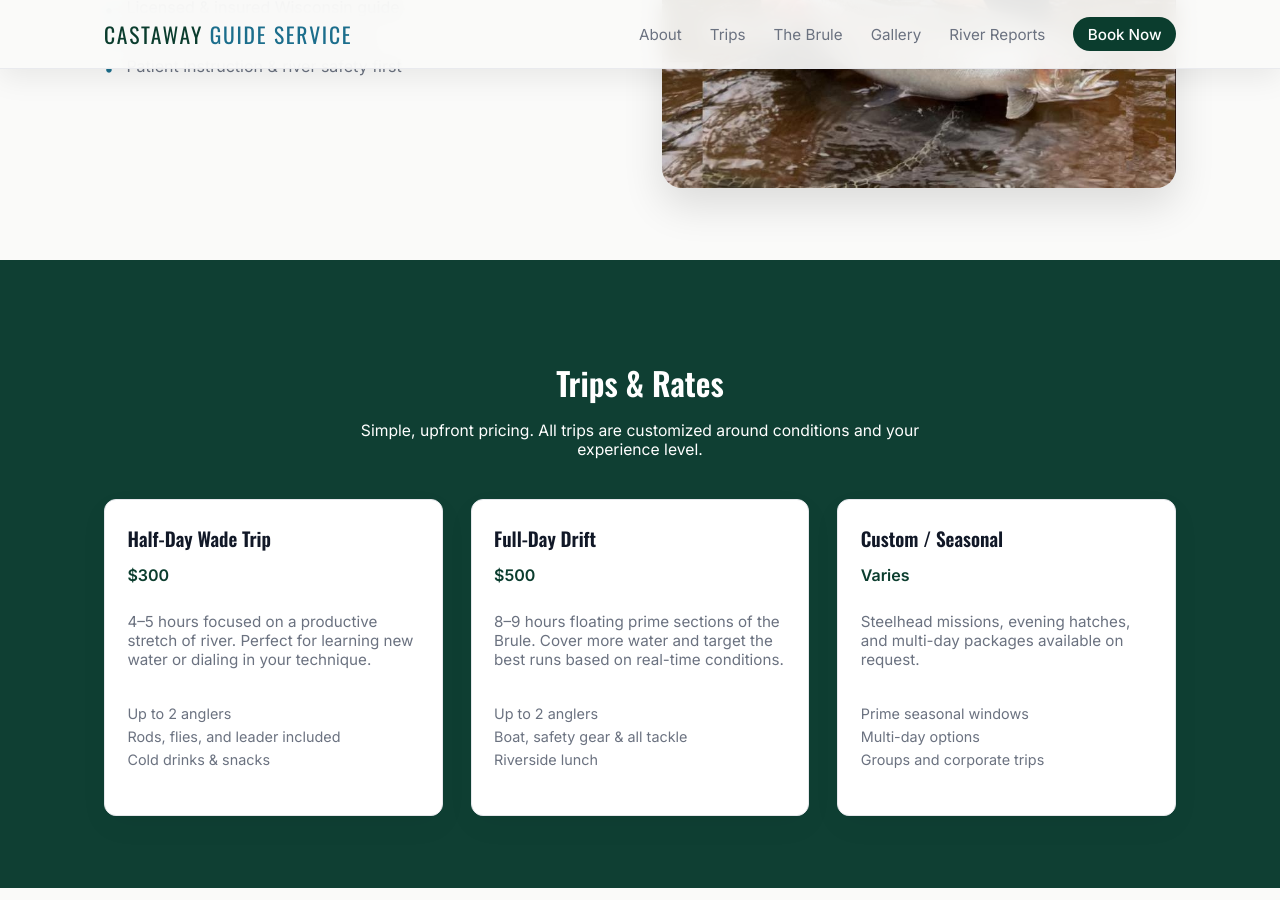
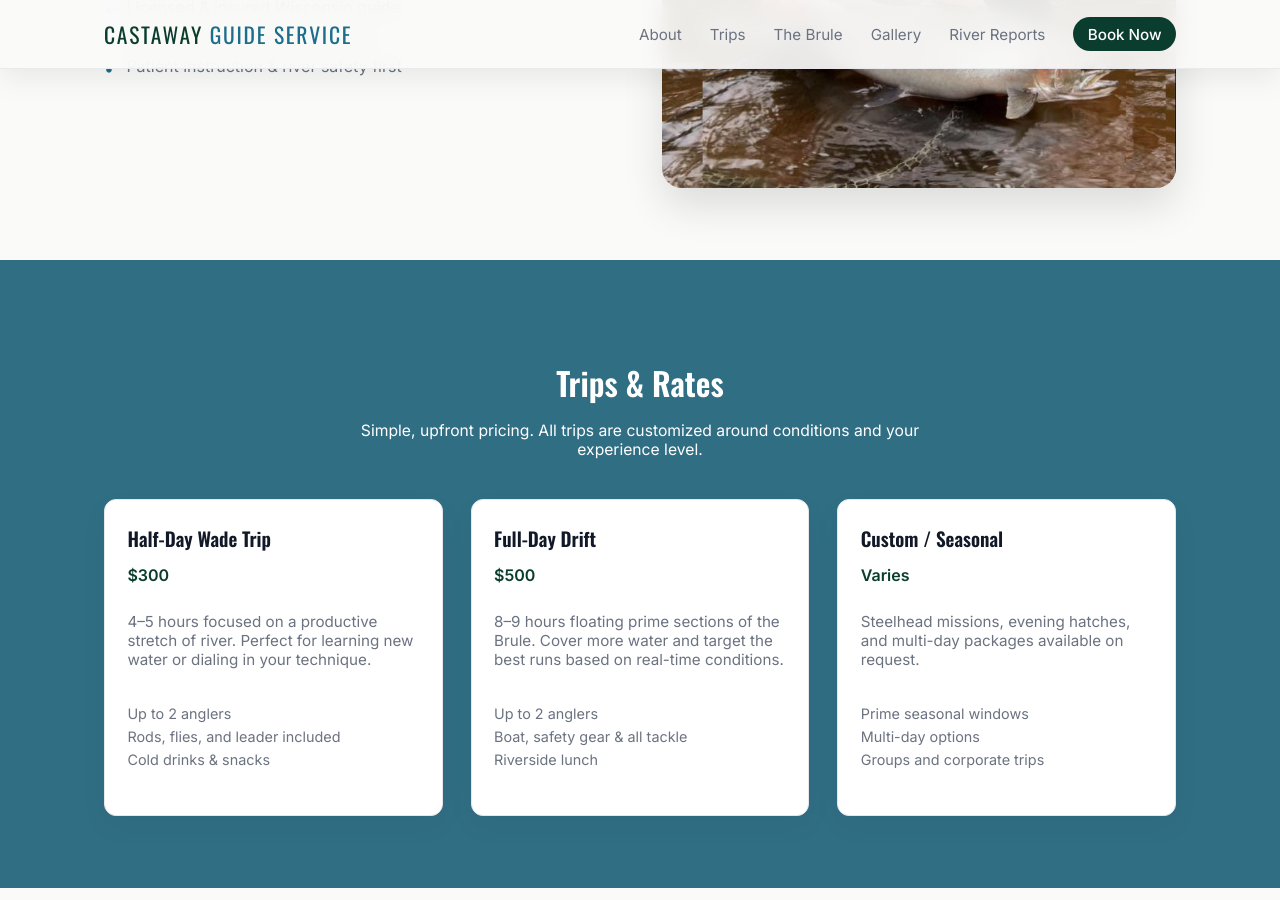
Before and after one commit to adamholden7/CastAwayGuideService, a Jekyll site: the page built from index.md, in a window 1280 px wide and 900 px high, scrolled down 1187 px. Built offline with Jekyll 4.4.1, drawn with Linux system fonts in a browser that asks for light colours.

Commit message:
Update styles.css

```diff
--- a/assets/css/styles.css
+++ b/assets/css/styles.css
@@ -202,7 +202,7 @@ a {
 }
 
 .section-hero-bg {
-  background: #0f3f33; /* or whatever exact green your hero uses */
+  background: #306E84; /* or whatever exact green your hero uses */
 }
 
 .section-hero-bg .section-header h2,
```
